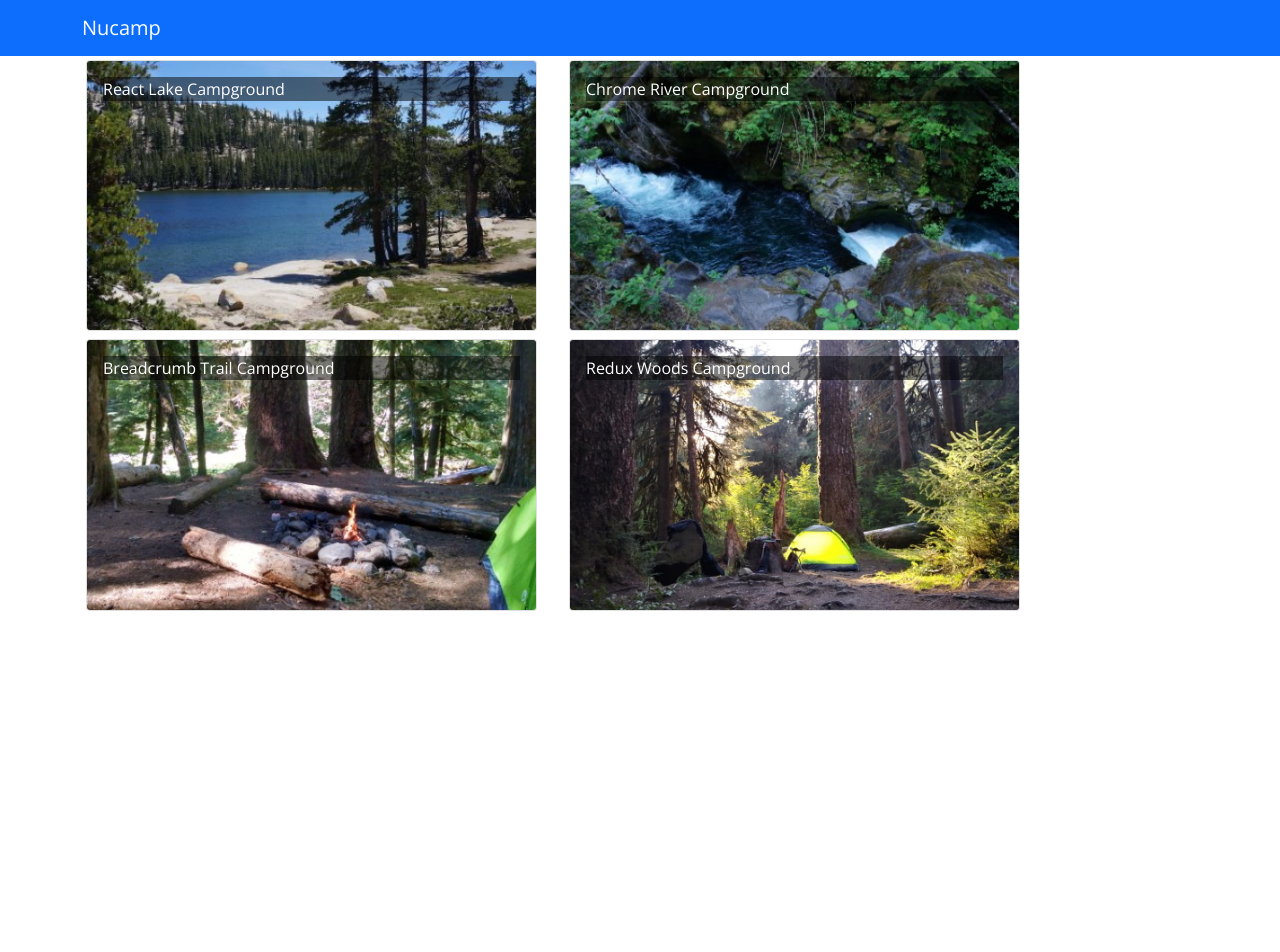
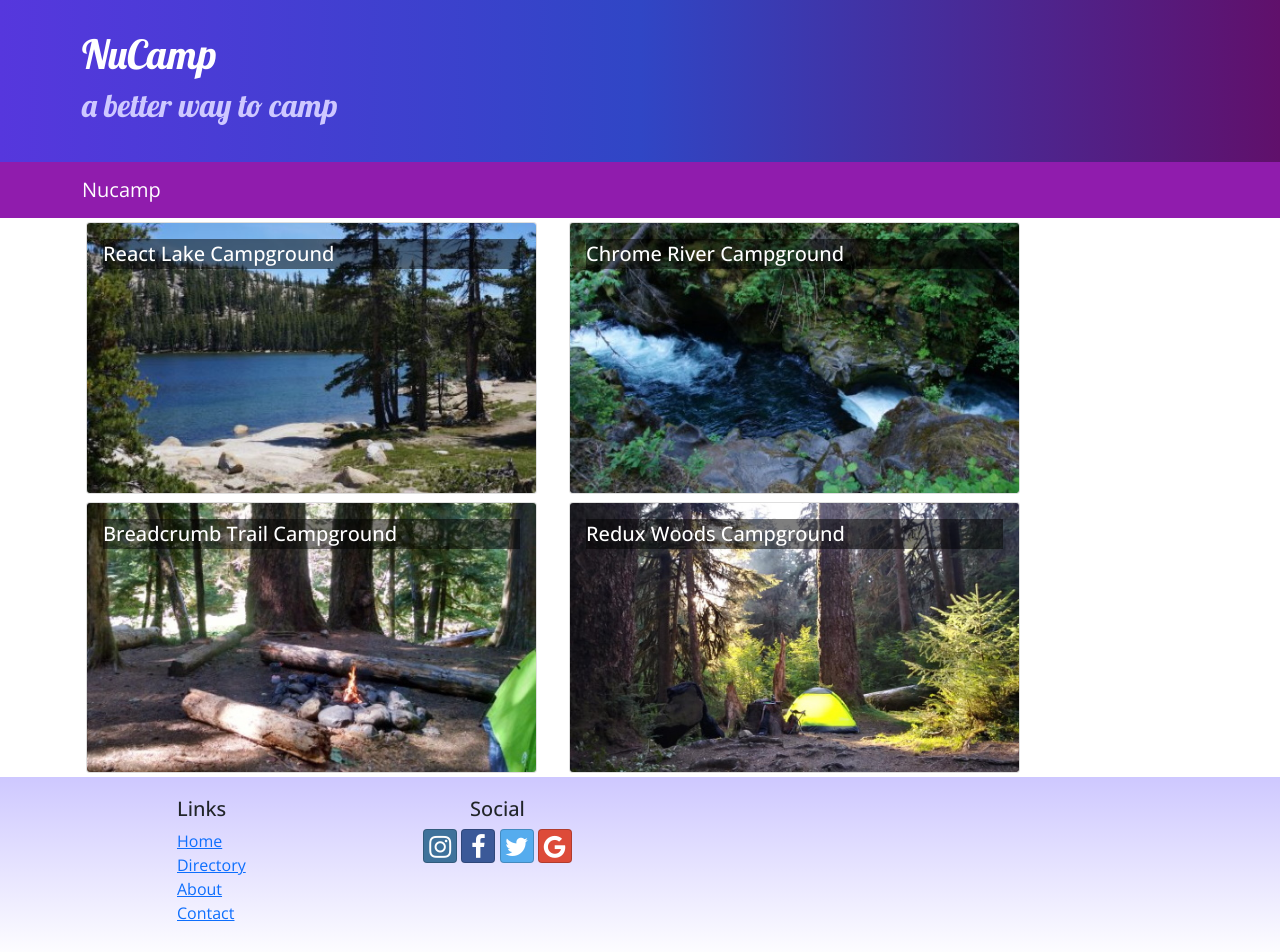
Before and after one commit to illfriday/nucampsite-React-2.0, a React (Create React App) app: page / in a window 1280 px wide. Shown: the top 952 px of the page. Before the commit the page ends 800 px from the top, so only its background shows below. Built offline with nearby package versions, Linux system fonts and the light colour scheme.

Commit message:
add header & footer Components

```diff
--- a/package.json
+++ b/package.json
@@ -7,6 +7,8 @@
     "@testing-library/react": "^11.1.0",
     "@testing-library/user-event": "^12.1.10",
     "bootstrap": "^5.0.2",
+    "bootstrap-social": "5.1.1",
+    "font-awesome": "4.7.0",
     "react": "^17.0.2",
     "react-dom": "^17.0.2",
     "react-popper": "1.3.6",
--- a/src/App.css
+++ b/src/App.css
@@ -2,11 +2,46 @@
   font-family: 'Open Sans', sans-serif;
 }
 
+h1, h2, h3, .card-body>.card-title {
+  font-family: 'Lobster', cursive;
+}
+
 .card-title {
-  font: 500 1.25rem 'Lobster' cursive;
+  font-weight: 500 ;
+  font-size: 1.25rem;
+}
+
+h2 {
+  color: #3046C5;
 }
 
 .card-img-overlay .card-title {
   color: white;
   background-color: rgba(0,0,0,0.5);
 }
+
+.row-content{
+  padding: 50px 0;
+  border-bottom: 1px ridge;
+  min-height:200px;
+}
+
+.site-footer {
+  background-image: linear-gradient(#CEC8FF, white);
+  padding: 20px 0;
+}
+
+.jumbotron {
+  margin: 0;
+  padding: 30px;
+  background-image: linear-gradient(to right, #5637DD, #3046C5, #60106B);
+  color:white;
+}
+
+.jumbotron h2{
+  color: #CEC8ff;
+}
+
+.navbar-dark {
+  background-color:  #901CAD;
+}
--- a/src/components/CampsiteInfoComponent.js
+++ b/src/components/CampsiteInfoComponent.js
@@ -16,7 +16,7 @@
             key={campsite.id}
           />
           <CardBody>
-            <CardTitle>{campsite.name}</CardTitle>
+            <CardTitle className="card-title">{campsite.name}</CardTitle>
             <CardText>{campsite.description}</CardText>
           </CardBody>
         </Card>
--- /dev/null
+++ b/src/components/ContactComponent.js
@@ -0,0 +1,30 @@
+import React from 'react';
+
+function Contact(props) {
+  return(
+    <div className="container">
+      <div className="row">
+        <div className="col">
+          <h2>Contact Us</h2>
+          <hr />
+        </div>
+      </div>
+      <div className="row row-content align-items-center">
+        <div className="col-sm-4">
+          <h5>Our Address</h5>
+          <address>
+            1 Nucamp Way<br />
+            Seattle, WA 98001<br />
+            U.S.A.
+          </address>
+        </div>
+        <div className="col">
+          <a role="button" href="tel:+12065551234" className="btn btn-link"><i className="fa fa-phone" /> 1-206-555-1234</a>
+          <a role="button" href="mailto:fakeemail@fakeemail.co" className="btn btn-link"><i className="fa fa-envelope-o" /> campsites@nucamp.co</a>
+        </div>
+      </div>
+    </div>
+  );
+}
+
+export default Contact;
--- a/src/components/DirectoryComponent.js
+++ b/src/components/DirectoryComponent.js
@@ -11,7 +11,7 @@
           <Card onClick={() => this.props.onClick(campsite.id)}>
             <CardImg src={campsite.image} alt={campsite.name} />
             <CardImgOverlay>
-              <CardTitle>{campsite.name}</CardTitle>
+              <CardTitle className="card-title">{campsite.name}</CardTitle>
             </CardImgOverlay>
           </Card>
         </div>
--- /dev/null
+++ b/src/components/FooterComponent.js
@@ -0,0 +1,28 @@
+import React from 'react';
+
+export default function Footer(props) {
+  return(
+    <footer className="site-footer">
+      <div className="container">
+        <div className="row">
+          <div className="col-4 col-sm-2 offset-1">
+            <h5>Links</h5>
+            <ul className="list-unstyled">
+              <li><a href="#">Home</a></li>
+              <li><a href="#">Directory</a></li>
+              <li><a href="#">About</a></li>
+              <li><a href="#">Contact</a></li>
+            </ul>
+          </div>
+          <div className="col-6 col-sm-3 text-center">
+            <h5>Social</h5>
+            <a href="http://instagram.com" className="btn btn-social-icon btn-instagram"><i className="fa fa-instagram" /></a>{' '}
+            <a href="http://facebook.com" className="btn btn-social-icon btn-facebook"><i className="fa fa-facebook" /></a>{' '}
+            <a href="http://twitter.com" className="btn btn-social-icon btn-twitter"><i className="fa fa-twitter" /></a>{' '}
+            <a href="http://youtube.com" className="btn btn-social-icon btn-google"><i className="fa fa-google" /></a>{' '}
+          </div>
+        </div>
+      </div>
+    </footer>
+  );
+}
--- /dev/null
+++ b/src/components/HeaderComponent.js
@@ -0,0 +1,26 @@
+import React, { Component } from 'react';
+import { Navbar, NavbarBrand, Jumbotron } from 'reactstrap';
+
+export default class Header extends Component {
+  render() {
+    return (
+      <React.Fragment>
+        <Jumbotron fluid>
+          <div className="container">
+            <div className="row">
+              <div className="col">
+                <h1>NuCamp</h1>
+                <h2>a better way to camp</h2>
+              </div>
+            </div>
+          </div>
+        </Jumbotron>
+        <Navbar dark sticky="top">
+          <div className="container">
+            <NavbarBrand>Nucamp</NavbarBrand>
+          </div>
+        </Navbar>
+      </React.Fragment>
+    );
+  }
+}
--- a/src/components/MainComponent.js
+++ b/src/components/MainComponent.js
@@ -1,8 +1,11 @@
 import React, { Component } from "react";
-import { Navbar, NavbarBrand } from "reactstrap";
+import Header from "./HeaderComponent";
 import { CAMPSITES } from "../shared/campsites";
 import Directory from "./DirectoryComponent";
 import CampsiteInfo from "./CampsiteInfoComponent";
+import Footer from "./FooterComponent";
+// import Contact from "./ContactComponent";
+
 //We are now importing the {CAMPSITES } data, setting it into the local STATE as 'campsites' and passing it as PROPS to the Directory CHILD COMPONENT
 
 class Main extends Component {
@@ -13,20 +16,17 @@
       selectedCampsite: null,
     };
   }
+
   onCampsiteSelect(campsiteId) {
     this.setState({ selectedCampsite: campsiteId });
-    //We are changing the 'selectedCampsites' PROPERTY in the STATE when this METHOD is called by the EVENT handler in the 'render()' METHOD for the {directory COMPONENT} below
+    //We are changing the 'selectedCampsites' PROPERTY in the STATE when this METHOD is called by the EVENT HANDLER in the 'render()' METHOD for the {directory COMPONENT} below
     //we are using the setState method to change the STATE. we want to AVOID SETTING THE STATE DIRECTLY OUTSIDE OF THE CONSTRUCTOR
   }
 
   render() {
     return (
       <div>
-        <Navbar dark color="primary">
-          <div className="container">
-            <NavbarBrand>Nucamp</NavbarBrand>
-          </div>
-        </Navbar>
+        <Header />
         <Directory
           campsites={this.state.campsites}
           onClick={(campsiteId) => this.onCampsiteSelect(campsiteId)}
@@ -38,6 +38,7 @@
             )[0]
           }
         />
+        <Footer />
       </div>
       //inside <Directory /> campsites is passed as this.props.campsites
     );
--- a/src/index.js
+++ b/src/index.js
@@ -4,6 +4,8 @@
 import 'bootstrap/dist/css/bootstrap.min.css';
 import 'typeface-lobster';
 import 'typeface-open-sans';
+import 'font-awesome/css/font-awesome.css';
+import 'bootstrap-social/bootstrap-social.css';
 import App from './App';
 
 
```
Also changed, not shown: 1 other file (tests, documents, lock files or other folders).
